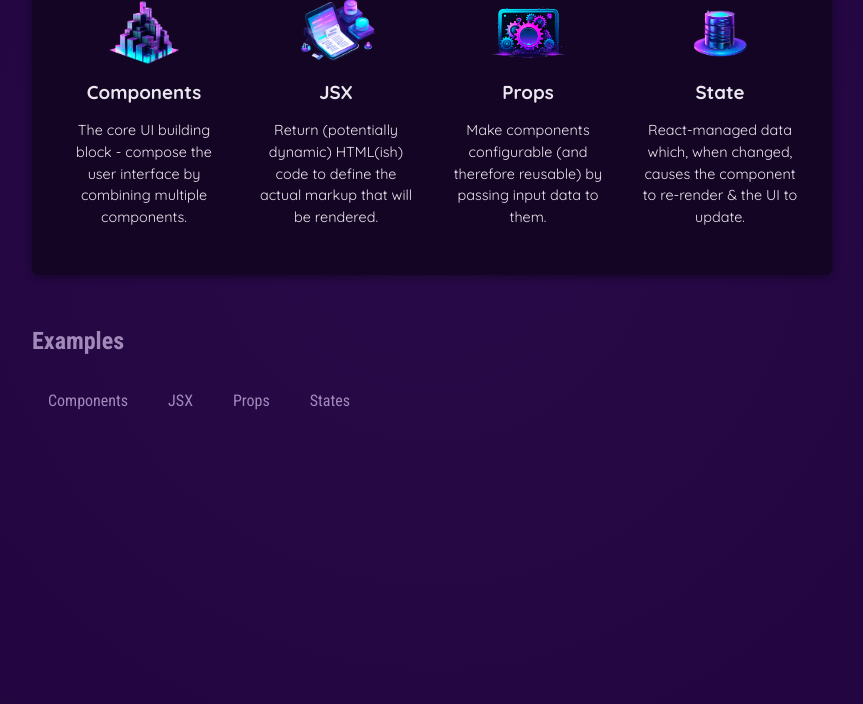
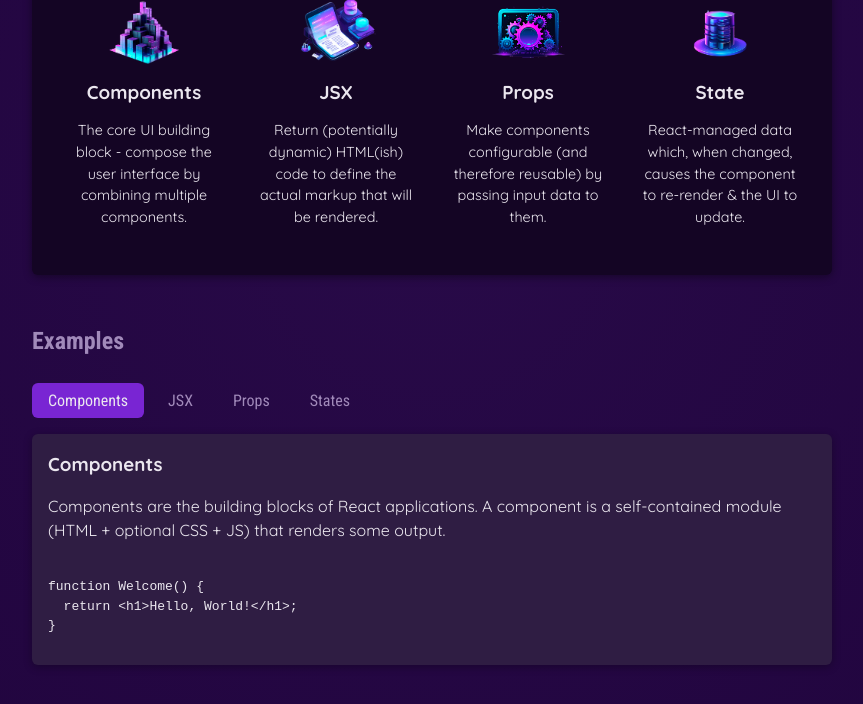
Before and after one commit to AmilaWeerasinghe/JS-problem-solving, a React (Vite) app in the folder react-full-coverage/: page / in a window 1280 px wide. Both pictures are taken after a click on the button "Components". Shown: the part 424-1128 px from the top of the page, without its empty margins (208-1071 px from the left). Built offline with nearby package versions, Linux system fonts and the light colour scheme.

Commit message:
dynamic interactive styles and elements

```diff
--- a/react-full-coverage/src/App.jsx
+++ b/react-full-coverage/src/App.jsx
@@ -2,12 +2,16 @@
 import Header from './components/Header/Header';
 import CoreConcepts from './components/CoreConcepts/CoreConcepts';
 import TabButtons from './components/TabButtons/TabButtons';
-import {useState} from 'react'
+import {useState} from 'react';
+import { EXAMPLES } from './data';
 
 function App() {
-  let tabContent = 'Please select a tab';
+  const [tabContent, setTabContent] = useState('components');
+  const [selectedTopic, setSelectedTopic] = useState(false);
+
   const handleSelect= (selectedButton) => {
-    console.log('Handle Select',selectedButton)
+    setTabContent(selectedButton);
+    setSelectedTopic(true)
   }
   return (
     <div>
@@ -17,22 +21,31 @@
         <h2>Core Concepts</h2>
         <ul>
           {CORE_CONCEPTS.map((item)=>{
-            return(<CoreConcepts {...item}/>)
+            return(<CoreConcepts key={item.title} {...item}/>)
           })}
         </ul>
         </section>
         <section id='examples'>
           <h2>Examples</h2>
           <menu>
-            <TabButtons onSelect={() => handleSelect('components')}>Components</TabButtons>
-            <TabButtons onSelect={() => handleSelect('jsx')}>JSX</TabButtons>
-            <TabButtons onSelect={() => handleSelect('props')}>Props</TabButtons>
-            <TabButtons onSelect={() => handleSelect('states')}>States</TabButtons>
+            <TabButtons isSelected={tabContent === 'components'} onSelect={() => handleSelect('components')}>Components</TabButtons>
+            <TabButtons isSelected={tabContent === 'jsx'} onSelect={() => handleSelect('jsx')}>JSX</TabButtons>
+            <TabButtons isSelected={tabContent === 'props'} onSelect={() => handleSelect('props')}>Props</TabButtons>
+            <TabButtons isSelected={tabContent === 'state'} onSelect={() => handleSelect('state')}>States</TabButtons>
           </menu>
+
+            {!selectedTopic && <p>Please select a topic.</p>}
+            {selectedTopic && <div id='tab-content'>
+               <h3>{EXAMPLES[tabContent].title}</h3>
+            <p>{EXAMPLES[tabContent].description}</p>
+            <pre>
+              <code>
+                {EXAMPLES[tabContent].code}
+              </code>
+            </pre>
+            </div>}
+
         </section>
-
-
-
       </main>
     </div>
   );
--- a/react-full-coverage/src/components/TabButtons/TabButtons.jsx
+++ b/react-full-coverage/src/components/TabButtons/TabButtons.jsx
@@ -1,6 +1,6 @@
-const TabButtons = ({children, onSelect})=> {
+const TabButtons = ({children, onSelect, isSelected})=> {
     return(
-        <li><button onClick={onSelect}>{children}</button></li>
+        <li><button className={isSelected ? 'active' : undefined}onClick={onSelect}>{children}</button></li>
     )
 }
 
--- a/react-full-coverage/src/data.js
+++ b/react-full-coverage/src/data.js
@@ -29,3 +29,54 @@
       'React-managed data which, when changed, causes the component to re-render & the UI to update.',
   },
 ];
+
+export const EXAMPLES = {
+  components: {
+    title: 'Components',
+    description:
+      'Components are the building blocks of React applications. A component is a self-contained module (HTML + optional CSS + JS) that renders some output.',
+    code: `
+function Welcome() {
+  return <h1>Hello, World!</h1>;
+}`,
+  },
+  jsx: {
+    title: 'JSX',
+    description:
+      'JSX is a syntax extension to JavaScript. It is similar to a template language, but it has full power of JavaScript (e.g., it may output dynamic content).',
+    code: `
+<div>
+  <h1>Welcome {userName}</h1>
+  <p>Time to learn React!</p>
+</div>`,
+  },
+  props: {
+    title: 'Props',
+    description:
+      'Components accept arbitrary inputs called props. They are like function arguments.',
+    code: `
+function Welcome(props) {
+  return <h1>Hello, {props.name}</h1>;
+}`,
+  },
+  state: {
+    title: 'State',
+    description:
+      'State allows React components to change their output over time in response to user actions, network responses, and anything else.',
+    code: `
+function Counter() {
+  const [isVisible, setIsVisible] = useState(false);
+
+  function handleClick() {
+    setIsVisible(true);
+  }
+
+  return (
+    <div>
+      <button onClick={handleClick}>Show Details</button>
+      {isVisible && <p>Amazing details!</p>}
+    </div>
+  );
+}`,
+  },
+};
```
